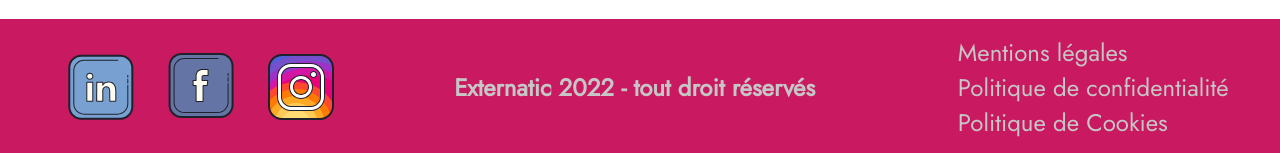
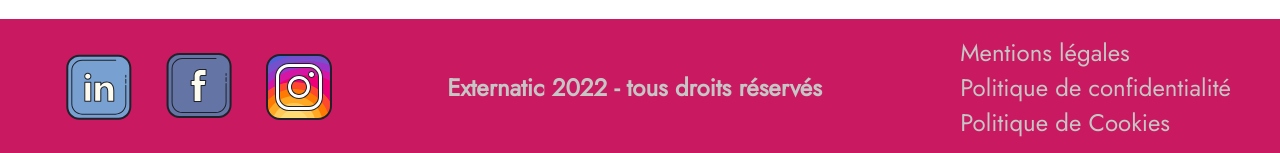
Before and after one commit to ydainna/2022-09-JS-RemoteFR-LesCrewStillants-P3-Externatic, a React (Vite) app in the folder frontend/: page / in a window 1280 px wide. Shown: the part 784-937 px from the top of the page. Built offline with nearby package versions, Linux system fonts and the light colour scheme.

Commit message:
fixed the issue of having an overflow in some situations

```diff
--- a/frontend/src/App.scss
+++ b/frontend/src/App.scss
@@ -8,3 +8,7 @@ body,
 button {
   font-family: $font-stack;
 }
+
+body {
+  overflow-x: hidden;
+}
--- a/frontend/src/components/Footer.jsx
+++ b/frontend/src/components/Footer.jsx
@@ -13,7 +13,7 @@ function Footer() {
       </div>
 
       <div className="text">
-        <h4>Externatic 2022 - tout droit réservés</h4>
+        <h4>Externatic 2022 - tous droits réservés</h4>
       </div>
 
       <div className="mention">
--- a/frontend/src/components/banner.scss
+++ b/frontend/src/components/banner.scss
@@ -1,7 +1,6 @@
 @import "../assets/variables";
 
 .totalBanner {
-  width: 100%;
   height: fit-content;
   background-image: url(../assets/home/homeBanner.png);
   background-size: 100%;
```
